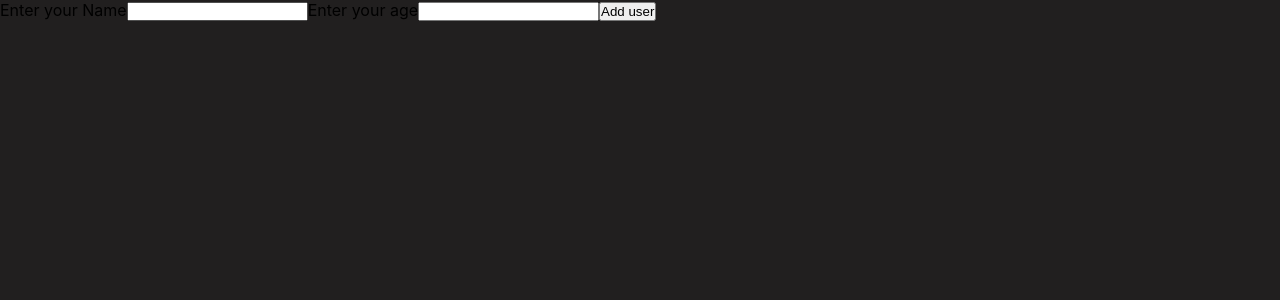
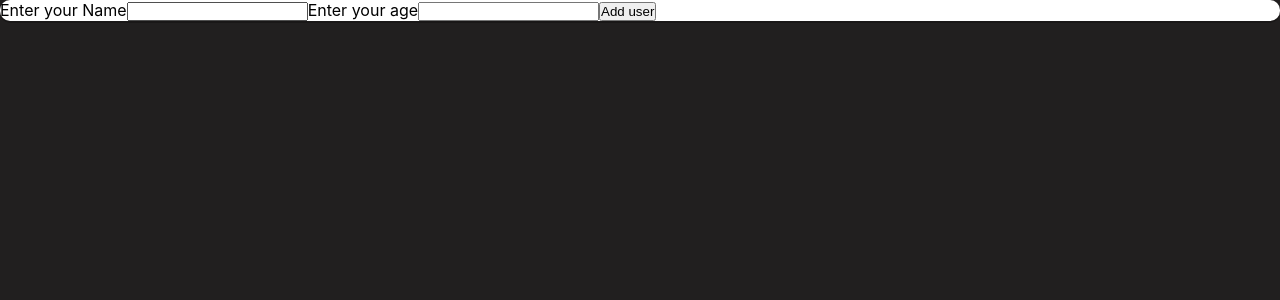
Before and after one commit to ch1n069/Working-with-React-modals, a React (Create React App) app: page / in a window 1280 px wide. Shown: the top 300 px of the page. Built offline with nearby package versions, Linux system fonts and the light colour scheme.

Commit message:
imported the card component into the adduser component

```diff
--- a/src/components/UI/Card.js
+++ b/src/components/UI/Card.js
@@ -1,7 +1,7 @@
 import React from "react";
 import classes from "./Card.module.css";
 const Card = (props) => {
-  return <div>{props.children}</div>;
+  return <div className={classes.card}>{props.children}</div>;
 };
 
 export default Card;
--- a/src/components/UI/Card.module.css
+++ b/src/components/UI/Card.module.css
@@ -1,4 +1,5 @@
 .card {
     background: white;
     box-shadow: 0 2px rgba(0, 0, 0, 0.25);
+    border-radius: 10px;
 }
--- a/src/components/Users/AddUser.js
+++ b/src/components/Users/AddUser.js
@@ -1,4 +1,5 @@
 import React, { useState } from "react";
+import Card from "../UI/Card";
 // import classes "./AddUser.module.css"
 
 // all imports happen above
@@ -9,6 +10,7 @@ const addUserHandler = (e) => {
 };
 const AddUser = () => {
   return (
+    <Card>
       <form action="" onSubmit="addUserHandler ">
         <label htmlFor="username">Enter your Name</label>
         <input id="username" type="text" name="" />
@@ -16,6 +18,7 @@ const AddUser = () => {
         <input id="age" type="number" />
         <button type="submit">Add user</button>
       </form>
+    </Card>
   );
 };
 
```
Lines whose indentation alone changed are shown as unchanged.
